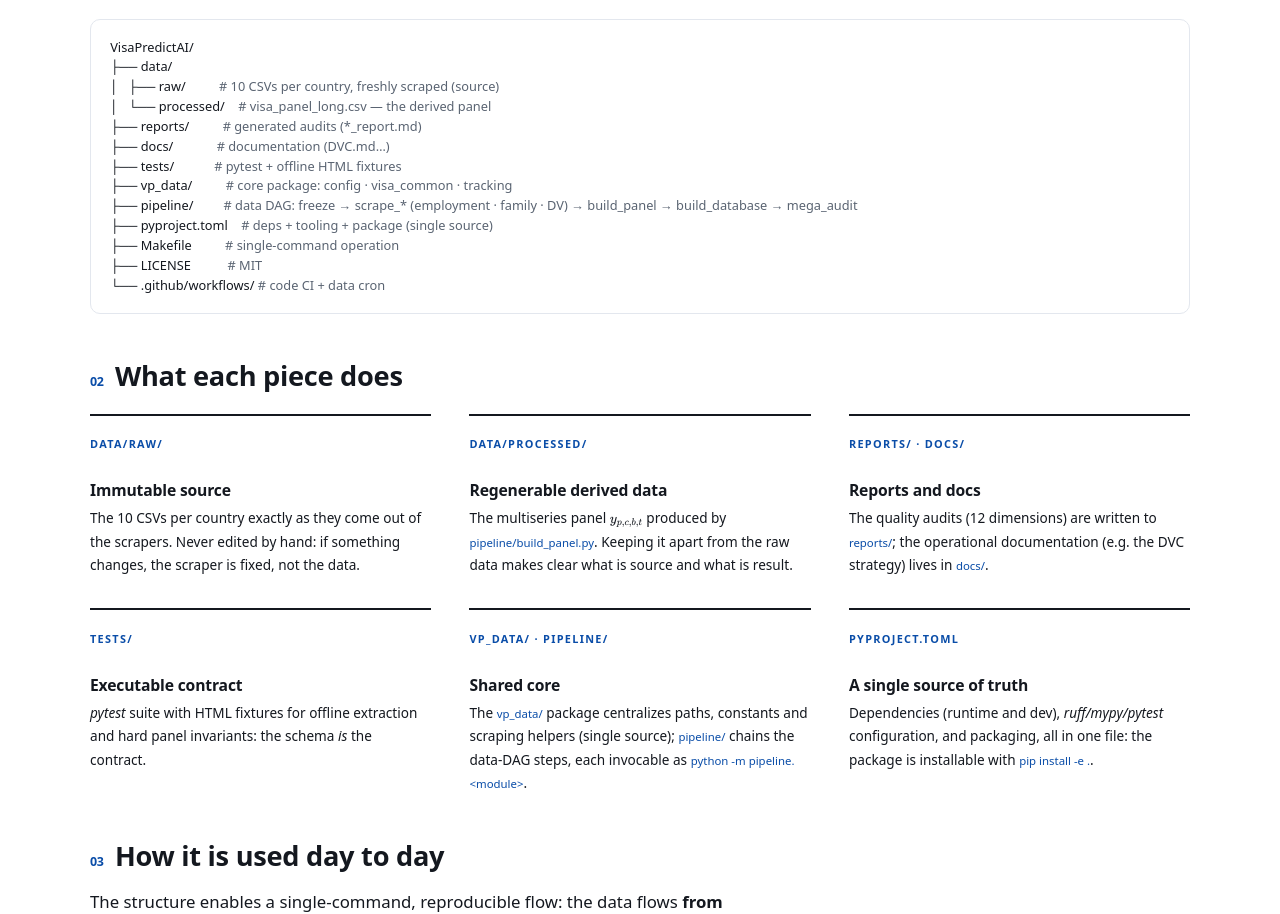
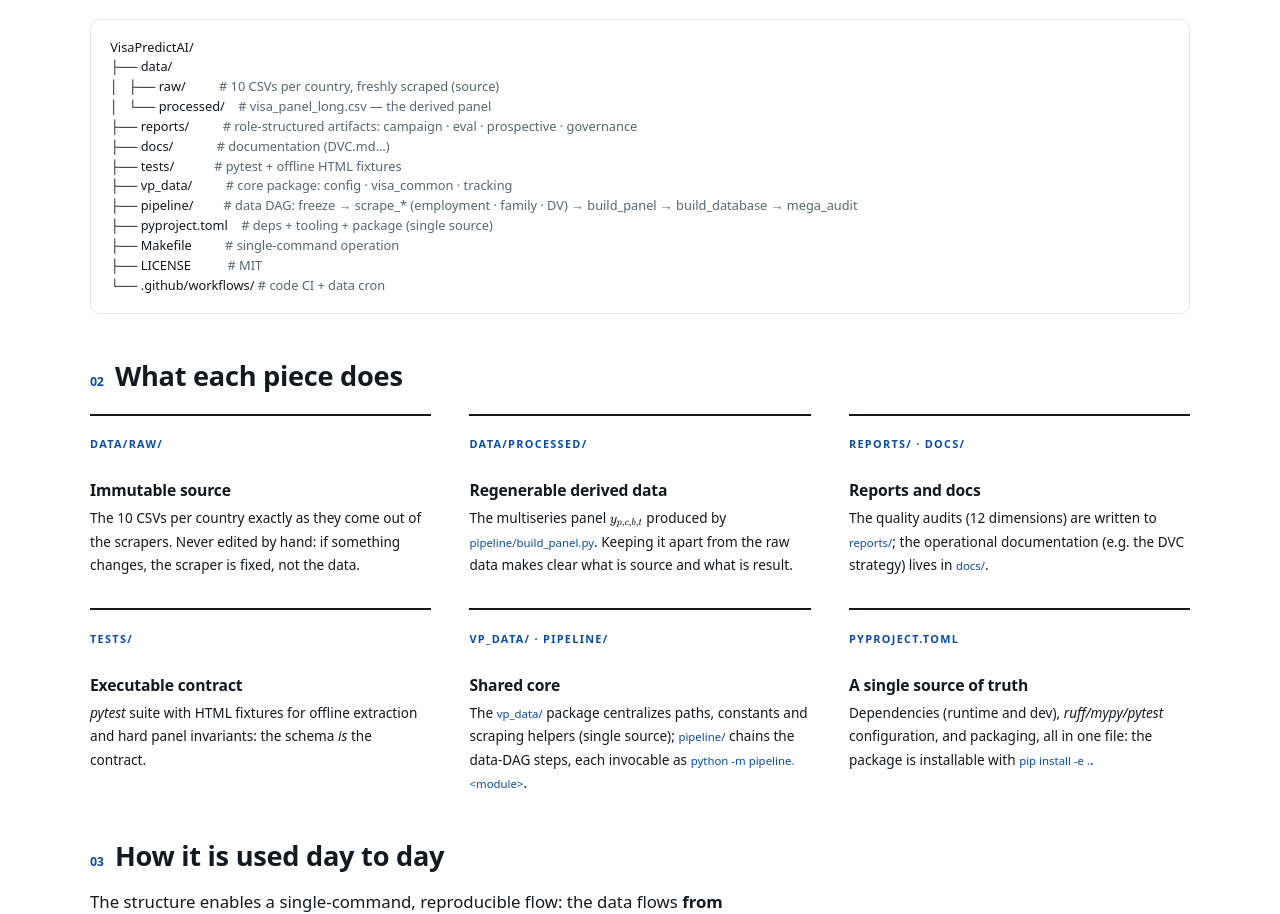
Before and after one commit to UACJ-MIAAD/VisaPredictAI_WEB, a Next.js app: page /en/ingenieria in a window 1280 px wide. Shown: the part 7609-8523 px from the top of the page. Built offline with nearby package versions, Linux system fonts and the light colour scheme.

Commit message:
content: #estructura describe reports/ por rol (campaign/eval/prospective/governance)

```diff
--- a/content/en/estructura.html
+++ b/content/en/estructura.html
@@ -13,7 +13,7 @@
 ├── data/
 │   ├── raw/          <span style="color:var(--gris);"># 10 CSVs per country, freshly scraped (source)</span>
 │   └── processed/    <span style="color:var(--gris);"># visa_panel_long.csv — the derived panel</span>
-├── reports/          <span style="color:var(--gris);"># generated audits (*_report.md)</span>
+├── reports/          <span style="color:var(--gris);"># role-structured artifacts: campaign · eval · prospective · governance</span>
 ├── docs/             <span style="color:var(--gris);"># documentation (DVC.md…)</span>
 ├── tests/            <span style="color:var(--gris);"># pytest + offline HTML fixtures</span>
 ├── vp_data/          <span style="color:var(--gris);"># core package: config · visa_common · tracking</span>
--- a/content/source.html
+++ b/content/source.html
@@ -2229,7 +2229,7 @@
 ├── data/
 │   ├── raw/          <span style="color:var(--gris);"># 10 CSV por país, recién scrapeados (fuente)</span>
 │   └── processed/    <span style="color:var(--gris);"># visa_panel_long.csv — el panel derivado</span>
-├── reports/          <span style="color:var(--gris);"># auditorías generadas (*_report.md)</span>
+├── reports/          <span style="color:var(--gris);"># artefactos por rol: campaign · eval · prospective · governance</span>
 ├── docs/             <span style="color:var(--gris);"># documentación (DVC.md…)</span>
 ├── tests/            <span style="color:var(--gris);"># pytest + fixtures HTML offline</span>
 ├── vp_data/          <span style="color:var(--gris);"># paquete núcleo: config · visa_common · tracking</span>
```
Also changed, not shown: lib/content/sections.en.generated.ts (+1 -1 lines), lib/content/sections.generated.ts (+1 -1 lines).
